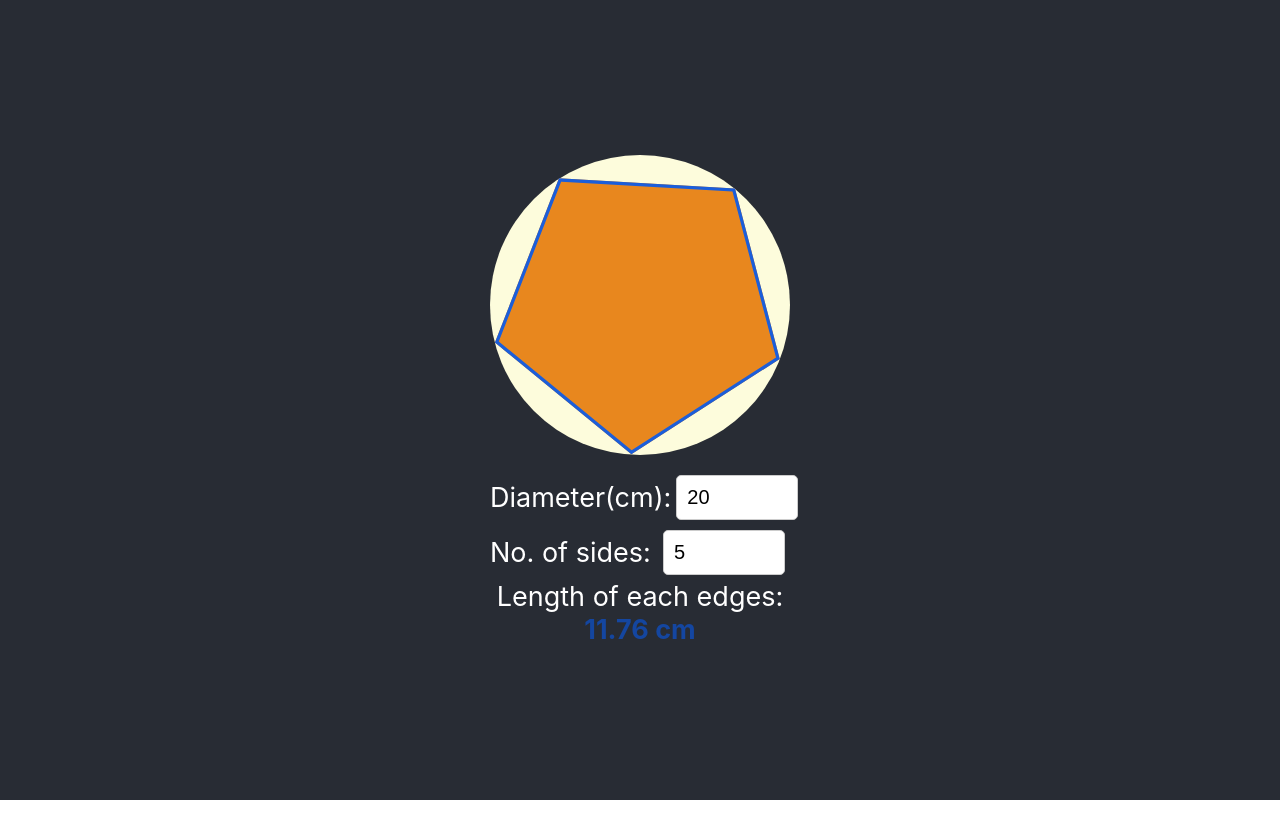
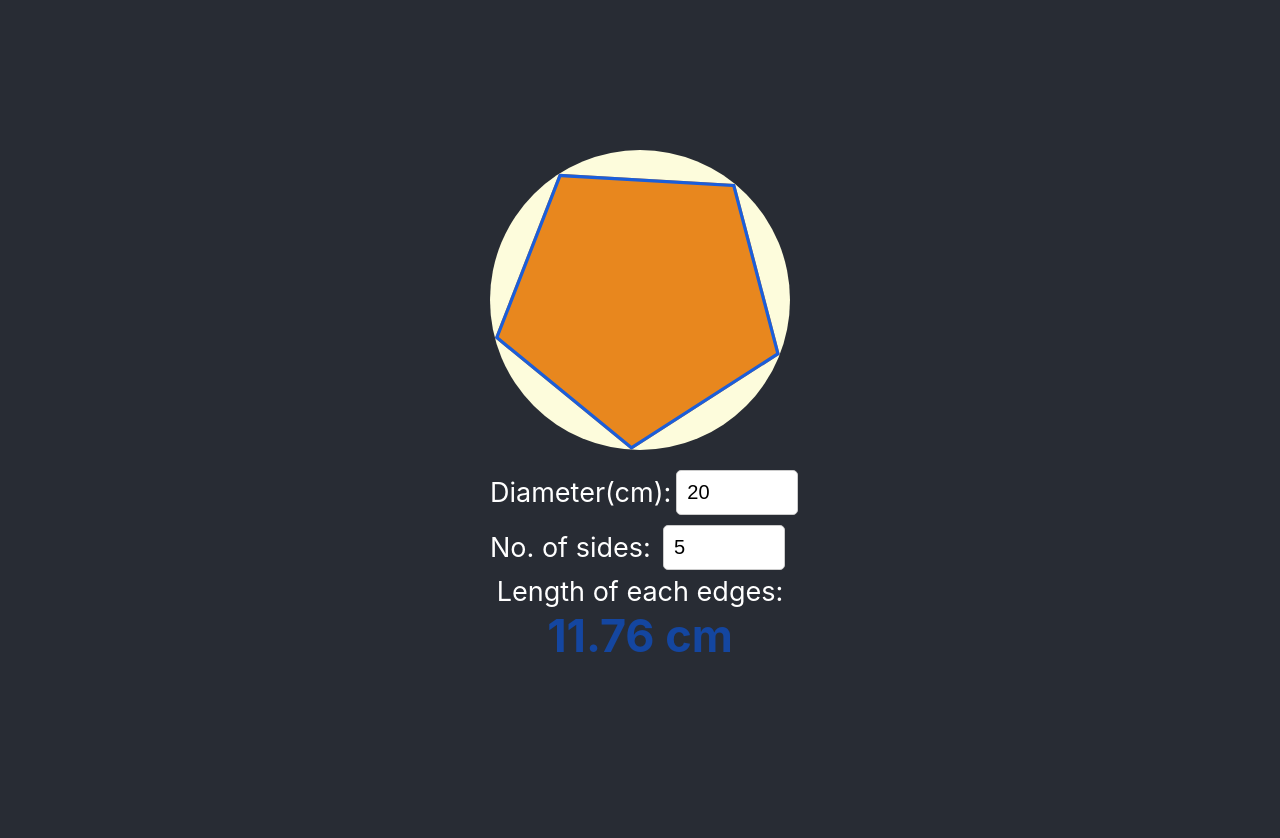
Before and after one commit to richardhsueh/angle-calculator, a React (Create React App) app: page / in a window 1280 px wide. Shown: the top 838 px of the page. Before the commit the page ends 800 px from the top, so only its background shows below. Built offline with nearby package versions, Linux system fonts and the light colour scheme.

Commit message:
set default value

```diff
--- a/src/App.css
+++ b/src/App.css
@@ -1,16 +1,5 @@
 .App {
   text-align: center;
-}
-
-.App-logo {
-  height: 40vmin;
-  pointer-events: none;
-}
-
-@media (prefers-reduced-motion: no-preference) {
-  .App-logo {
-    animation: App-logo-spin infinite 20s linear;
-  }
 }
 
 .App-header {
@@ -19,23 +8,9 @@
   display: flex;
   flex-direction: column;
   align-items: center;
-  justify-content: center;
   font-size: 27px;
   color: white;
-}
-
-.App-link {
-  color: #61dafb;
-}
-
-@keyframes App-logo-spin {
-  from {
-    transform: rotate(0deg);
-  }
-
-  to {
-    transform: rotate(360deg);
-  }
+  padding-top: 150px;
 }
 
 .inputGroup {
--- a/src/App.js
+++ b/src/App.js
@@ -116,7 +116,7 @@ function App() {
         </div>
 
         <div>Length of each edges: </div>
-        <span style={{fontWeight: 'bold', color: '#1446A0'}}>{displacement} cm</span>
+        <span style={{fontWeight: 'bold', color: '#1446A0', fontSize: "45px"}}>{displacement} cm</span>
       </header>
     </div>
   );
```
